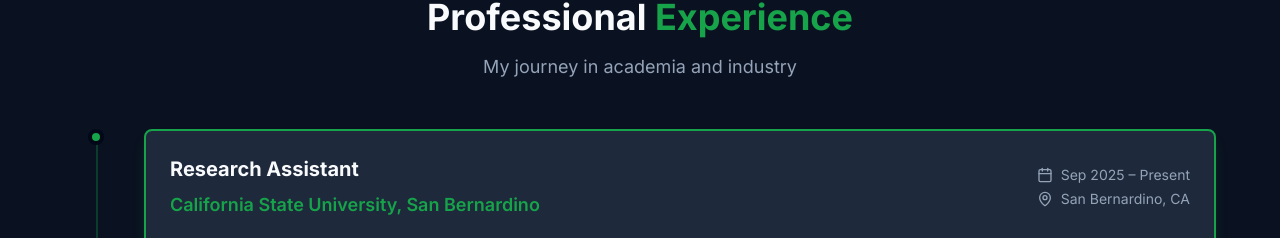
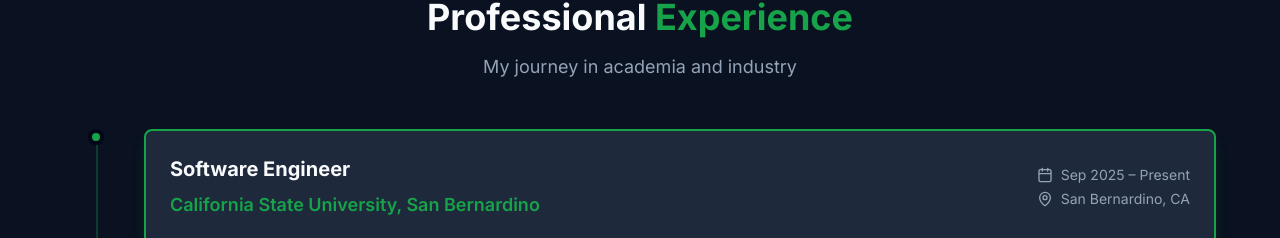
Before and after one commit to Sravika-G/my-portfolio, a React (Vite) app: page / in a window 1280 px wide. Shown: the part 3903-4141 px from the top of the page. Built offline with nearby package versions, Linux system fonts and the light colour scheme.

Commit message:
Changes
Co-authored-by: Sravika-G <215451617+Sravika-G@users.noreply.github.com>

```diff
--- a/src/components/sections/Experience.tsx
+++ b/src/components/sections/Experience.tsx
@@ -10,7 +10,7 @@ const Experience = () => {
 
   const experiences = [
     {
-      title: "Research Assistant",
+      title: "Software Engineer",
       company: "California State University, San Bernardino",
       period: "Sep 2025 – Present",
       location: "San Bernardino, CA",
```
